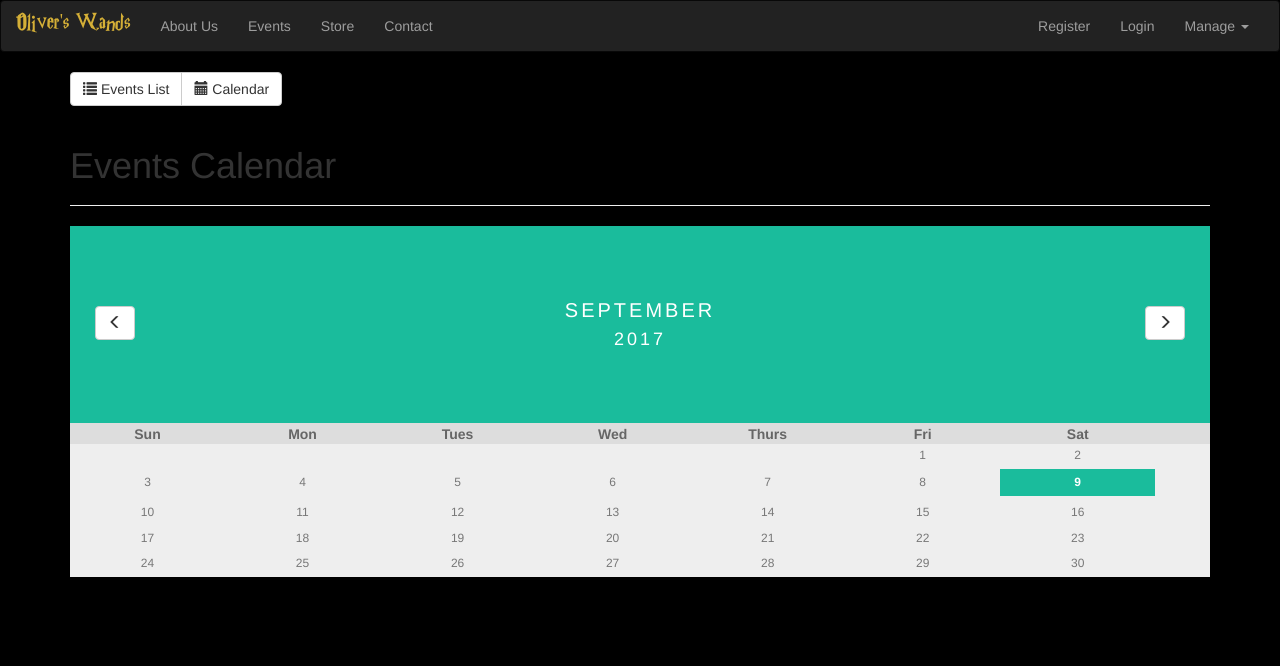
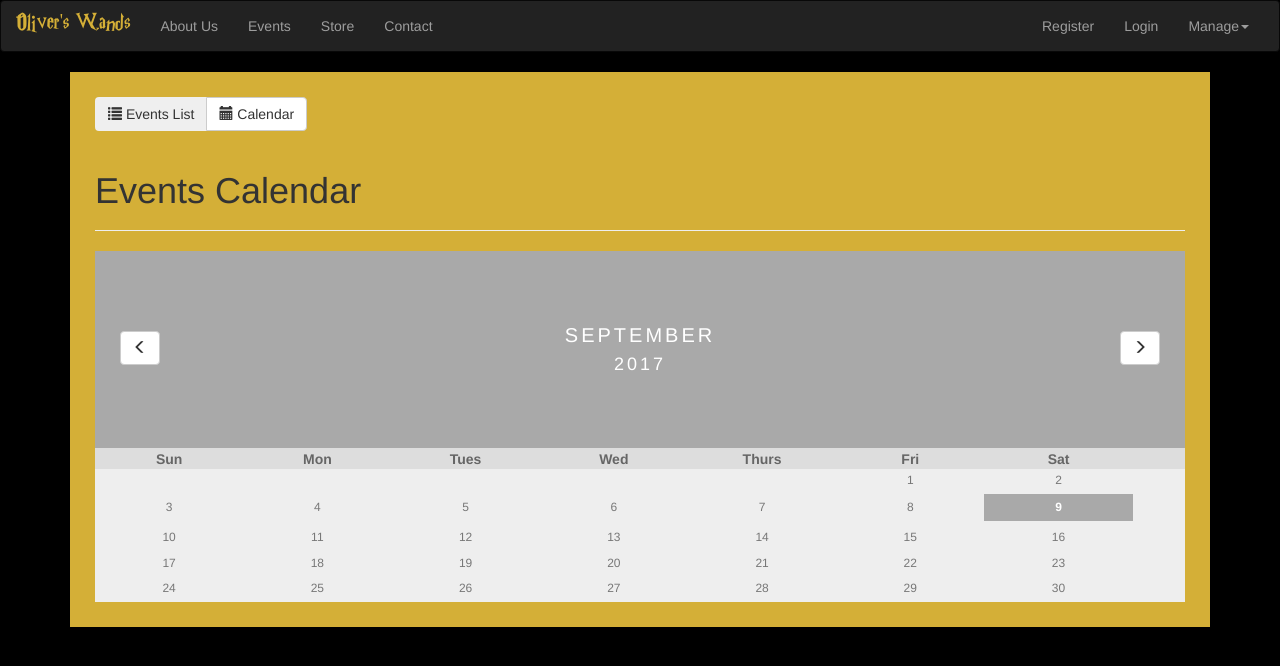
Before and after one commit to nebeinstein/store-website, an Angular app: page /calendar/1 in a window 1280 px wide. Shown: the top 666 px of the page. Built offline with nearby package versions, Linux system fonts and the light colour scheme.

Commit message:
general color changes

```diff
--- a/src/app/app.component.html
+++ b/src/app/app.component.html
@@ -1,8 +1,10 @@
-<sw-header></sw-header>
-<div class="container">
-    <div class="row">
-        <div class="col-md-12">
-            <router-outlet></router-outlet>
+<div id="wrapper">
+    <sw-header></sw-header>
+    <div class="container">
+        <div class="row">
+            <div class="col-md-12">
+                <router-outlet></router-outlet>
+            </div>
         </div>
     </div>
 </div>
--- a/src/app/contact/contact.component.html
+++ b/src/app/contact/contact.component.html
@@ -1,3 +1,7 @@
-<p>
-    Contact component works!
-</p>
+<div class="row">
+    <div class="col-md-12">
+        <div class="page-header">
+            <h1>Contact Us</h1>
+        </div>
+    </div>
+</div>
--- a/src/app/core/header/header.component.html
+++ b/src/app/core/header/header.component.html
@@ -14,7 +14,7 @@
                 <li><a>Register</a></li>
                 <li><a>Login</a></li>
                 <li class="dropdown" swDropdown>
-                    <a style="cursor: pointer;" class="dropdown-toggle" role="button">Manage <span class="caret"></span></a>
+                    <a style="cursor: pointer;" class="dropdown-toggle" role="button">Manage<span class="caret"></span></a>
                     <ul class="dropdown-menu">
                         <li><a style="cursor: pointer;">Thing 1</a></li>
                         <li><a style="cursor: pointer;">Thing 2</a></li>
--- a/src/app/events/events-calendar/calendar-day/calendar-day.component.css
+++ b/src/app/events/events-calendar/calendar-day/calendar-day.component.css
@@ -11,6 +11,6 @@ td {
 .today {
     padding: 5px;
     font-weight: bold;
-    background: #1abc9c;
+    background: #A9A9A9;
     color: white !important
 }
--- a/src/app/events/events-calendar/events-calendar.component.css
+++ b/src/app/events/events-calendar/events-calendar.component.css
@@ -5,7 +5,7 @@ body {font-family: Verdana, sans-serif;}
 .month {
     padding: 70px 25px;
     width: 100%;
-    background: #1abc9c;
+    background: #A9A9A9;
     text-align: center;
 }
 
--- a/src/app/events/events.component.css
+++ b/src/app/events/events.component.css
@@ -0,0 +1,6 @@
+#wrapper {
+    position: relative;
+    /*background-color: #C0C0C0;*/
+    background-color: #D4AF37;
+    padding: 25px;
+}
--- a/src/app/events/events.component.html
+++ b/src/app/events/events.component.html
@@ -1,9 +1,10 @@
+<div id="wrapper">
     <div class="row">
         <div class="col-md-12">
             <div class="btn-group" role="group" aria-label="...">
                 <button
                     type="button"
-                class="btn btn-default"
+                    class="btn btn-inverse"
                     routerLinkActive="active"
                     (click)="onNavigateTo('list')">
                     <span class="glyphicon glyphicon-list" aria-hidden="true"></span>
@@ -25,3 +26,4 @@
             <router-outlet></router-outlet>
         </div>
     </div>
+</div>
--- a/src/index.html
+++ b/src/index.html
@@ -9,7 +9,14 @@
     <link rel="icon" type="image/x-icon" href="favicon.png">
     <link rel="stylesheet" href="https://maxcdn.bootstrapcdn.com/bootstrap/3.3.7/css/bootstrap.min.css" integrity="sha384-BVYiiSIFeK1dGmJRAkycuHAHRg32OmUcww7on3RYdg4Va+PmSTsz/K68vbdEjh4u" crossorigin="anonymous">
     <style>
+        html {
+            height: 100%;
+        }
         body {
+            height: 100%;
+            /*background-image: url("http://p4.storage.canalblog.com/42/15/1153069/89981764_o.jpg");
+            background-size: 100% 100%;
+            background-repeat: no-repeat;*/
             background-color: black;
         }
     </style>
```
Lines whose indentation alone changed are shown as unchanged.
